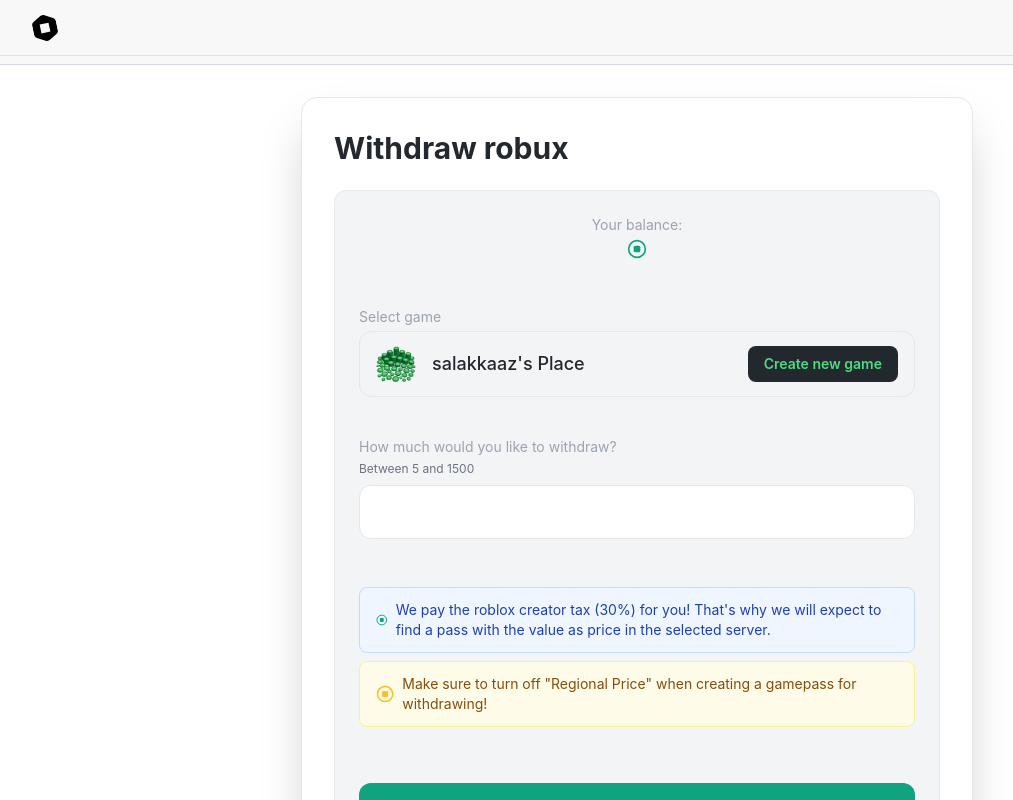
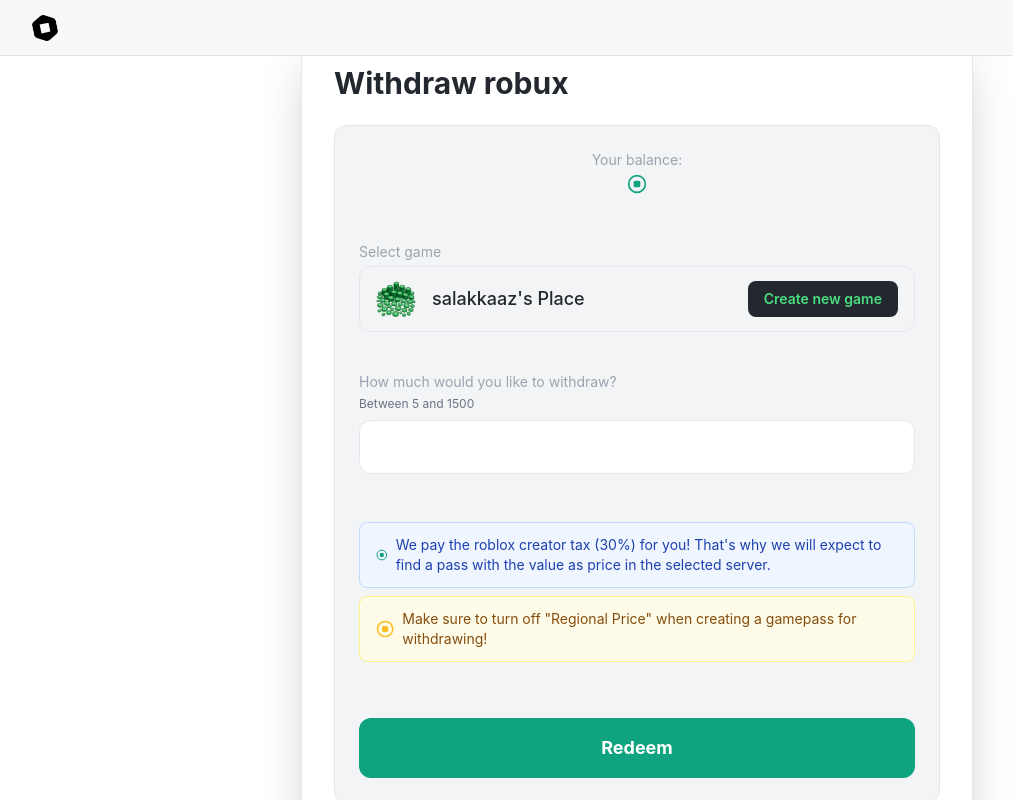
Before and after one commit to BFHWEBSOL/rbxdeals, a Next.js app: page /Withdraw in a window 1280 px wide. Shown: the top 800 px of the page, without its empty margins (3-1016 px from the left). Built offline with nearby package versions, Linux system fonts and the light colour scheme; sample sign-in values are in the browser's storage.

Commit message:
Remove duplicate page-level headers from Earn and Withdraw pages; use only global Navbar

```diff
--- a/src/app/Earn/page.tsx
+++ b/src/app/Earn/page.tsx
@@ -10,11 +10,6 @@
   if (!mounted || !user) return null;
   return (
     <div className="min-h-screen flex flex-col bg-[#FFFFFF] text-[#23272e]">
-      <header className="flex flex-col sm:flex-row items-center justify-between px-4 md:px-8 py-4 border-b bg-[#f8f8f8] border-[#D9D9E3] w-full">
-        <div className="text-2xl font-extrabold tracking-tight select-none mb-2 sm:mb-0">
-          <span>Robuminer</span>
-        </div>
-      </header>
       <main className="flex-1 p-8 flex flex-col items-center justify-center">
         <section className="bg-[#F7F7F8] rounded-2xl shadow-[0_4px_24px_0_rgba(16,163,127,0.06)] p-6 flex flex-col gap-4 border border-[#D9D9E3]" style={{ width: '100%', maxWidth: 700 }}>
           <h2 className="text-2xl font-bold mb-4 text-[#000000]">Tasks</h2>
--- a/src/app/Withdraw/page.tsx
+++ b/src/app/Withdraw/page.tsx
@@ -10,11 +10,6 @@
   if (!mounted || !user) return null;
   return (
     <div className="min-h-screen flex flex-col bg-[#FFFFFF] text-[#23272e]">
-      <header className="flex flex-col sm:flex-row items-center justify-between px-4 md:px-8 py-4 border-b bg-[#f8f8f8] border-[#D9D9E3] w-full">
-        <div className="text-2xl font-extrabold tracking-tight select-none mb-2 sm:mb-0">
-          <span>Robuminer</span>
-        </div>
-      </header>
       <main className="flex-1 p-8 flex flex-col items-center justify-center">
         <div className="bg-white rounded-2xl shadow-2xl p-8 w-full max-w-2xl relative border border-[#e5e7eb]">
           <h2 className="text-3xl font-bold mb-6 text-[#23272e]">Withdraw robux</h2>
```
